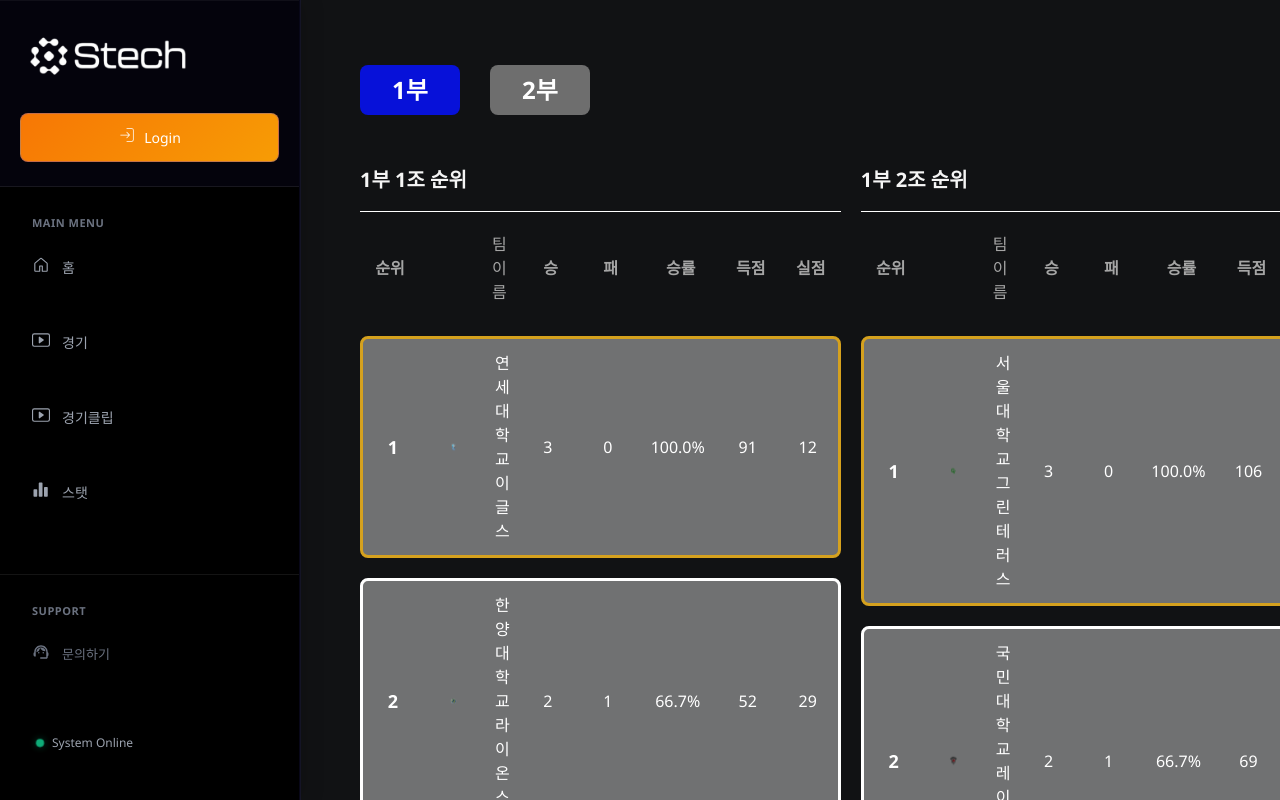
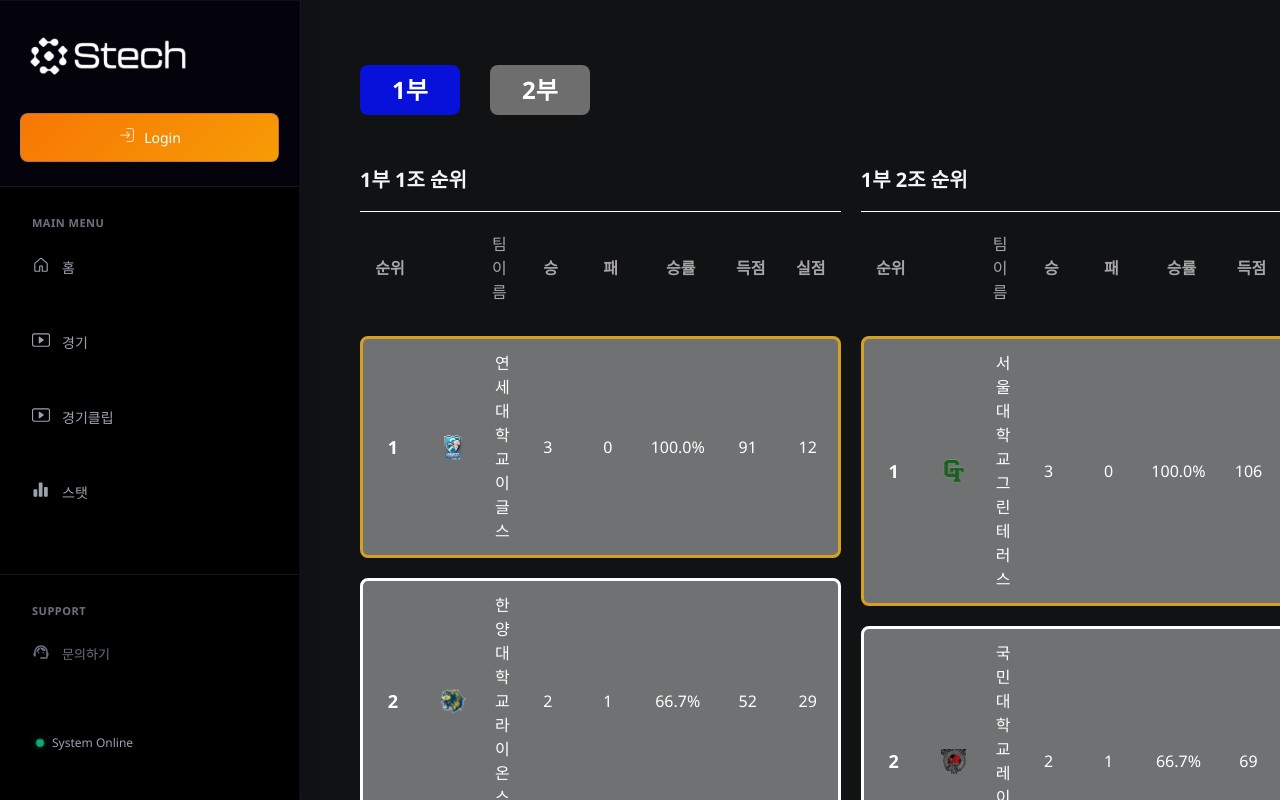
Before and after one commit to ceh1502/STECH_2025_7, a React (Create React App) app in the folder Front/: page /service/guest/stat in a window 1280 px wide. Shown: the top 800 px of the page. Built offline with nearby package versions, Linux system fonts and the light colour scheme.

Commit message:
stat Team 페이지 리얼 최종 ( 나중에 예외 처리 추가)

```diff
--- a/Front/src/components/Stat/StatTeam.css
+++ b/Front/src/components/Stat/StatTeam.css
@@ -115,12 +115,21 @@
   padding: 0.5rem;
 }
 
+
 .team-logo {
   width: 1.563rem; /* 25px */
   height: 1.563rem;
-  object-fit: contain;
+  overflow: hidden;
+  display:flex;
+  align-items: center;
+  justify-content: center;
 }
-
+.team-logo-img {
+  width: 4rem;
+  height: 4rem;
+  object-fit: cover;
+  object-position: center;
+}
 /* 팀명 셀 */
 .team-cell {
   text-align: left;
--- a/Front/src/components/Stat/StatTeam.js
+++ b/Front/src/components/Stat/StatTeam.js
@@ -95,11 +95,13 @@ export function GroupStandings({currentDivision, group, teams = []}) {
               <div className="standings-cell rank-cell">{index + 1}</div>
               <div className="standings-cell logo-cell">
                 {teamInfo?.logo && (
+                  <div className="team-logo">
                   <img
                     src={teamInfo.logo}
                     alt={`${team.name} 로고`}
-                    className="team-logo"
+                    className="team-logo-img"
                   />
+                  </div>
                 )}
               </div>
               <div className="standings-cell team-cell">{team.name}</div>
@@ -166,16 +168,17 @@ function MatchRow({currentDivision, group, index, match, teams = []}) {
             </div>
           <div className="match-score">{getScore()}</div>
           <div className={`away-team`}>
-            <div className='team-name'>
-            {awayTeam.name}
-            </div>
-            <div className='team-logo'>
+                    <div className='team-logo'>
                 <img
                   src={awayTeam.logo}
                   alt={`${awayTeam.name} 로고`}
                   className="team-logo-img"
                 />
             </div>
+            <div className='team-name'>
+            {awayTeam.name}
+            </div>
+
             </div>
         </div>
       </div>
```
